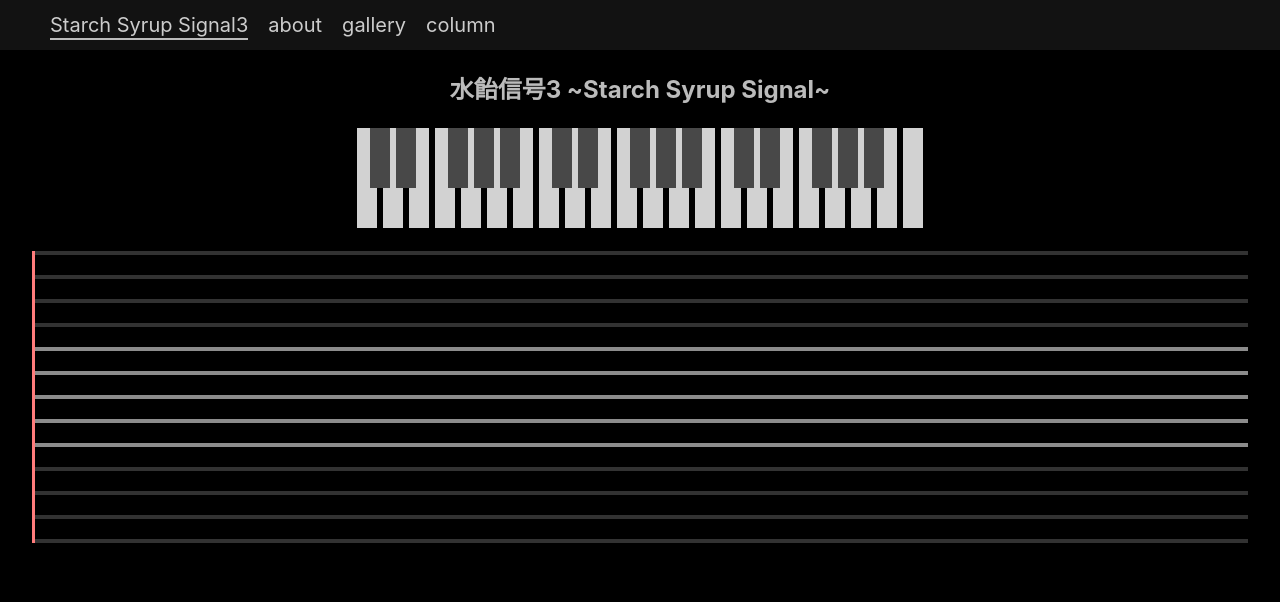
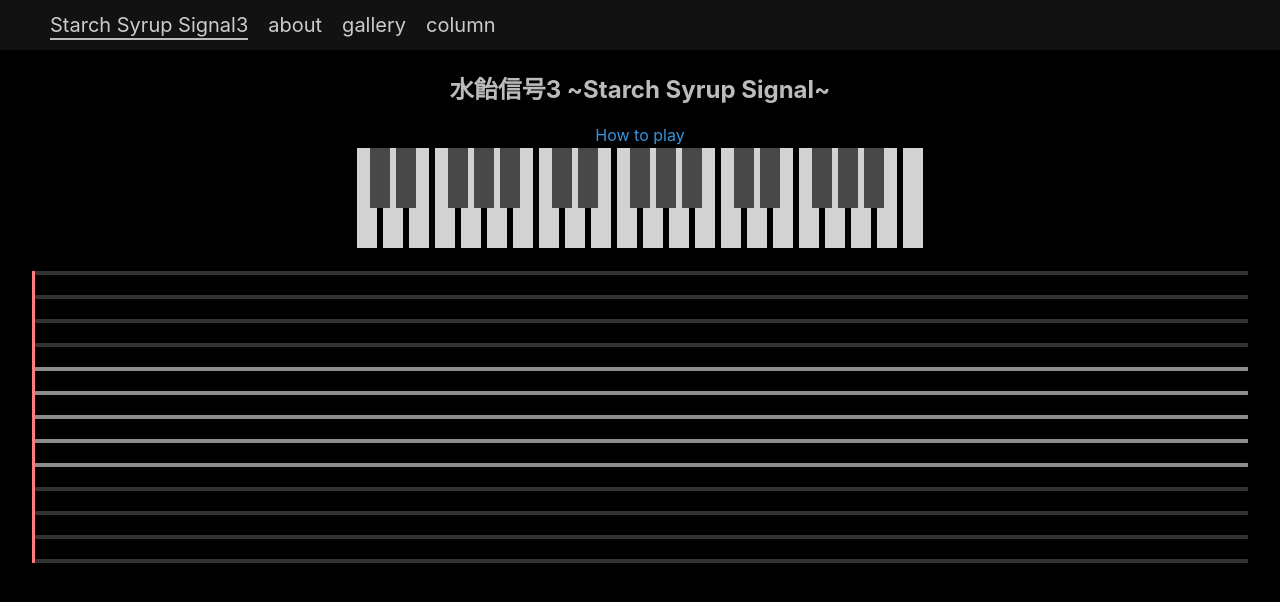
Before and after one commit to mizzsig/sssignal3, a Nuxt app in the folder app/front/: page / in a window 1280 px wide. Shown: the top 602 px of the page. Built offline with nearby package versions, Linux system fonts and the light colour scheme.

Commit message:
ピアノのヘルプを入れた

```diff
--- a/app/front/components/index/scene2.vue
+++ b/app/front/components/index/scene2.vue
@@ -1,6 +1,9 @@
 <template>
   <div class="container">
     <h1>水飴信号3 ~Starch Syrup Signal~</h1>
+    <a class="explain" @mousedown="isExplain = !isExplain">{{
+      this.isExplain ? "press any key" : "How to play"
+    }}</a>
     <div class="keyboard-container" style="margin-bottom: -66px;">
       <div
         :id="'black' + index"
@@ -11,7 +14,11 @@
         @mousedown="playPiano(index, 'black')"
         @mouseup="pianoMouseUp(index, 'black')"
         @mouseleave="pianoMouseUp(index, 'black')"
-      ></div>
+      >
+        <span class="keyboard-help" v-show="isExplain">{{
+          blackKeys[index]
+        }}</span>
+      </div>
     </div>
     <div class="keyboard-container">
       <div
@@ -22,7 +29,11 @@
         @mousedown="playPiano(index, 'white')"
         @mouseup="pianoMouseUp(index, 'white')"
         @mouseleave="pianoMouseUp(index, 'white')"
-      ></div>
+      >
+        <span class="keyboard-help" v-show="isExplain">{{
+          whiteKeys[index]
+        }}</span>
+      </div>
     </div>
     <div class="score-container">
       <div
@@ -52,7 +63,25 @@
 </template>
 
 <script>
-const whiteKeys = [
+export default {
+  data() {
+    return {
+      // 説明を表示するかどうか
+      isExplain: false,
+      isDrawingScore: false,
+      isNoteMoving: false,
+      score: [],
+      // 音符の位置を記録
+      notes: {},
+      notesKey: [],
+      // 音符のAudioクラスの配列
+      notesAudio: [],
+      windowWidth: 0,
+      // 表示しているキーボードを格納する配列、押されているときはtrue、押されてないときはfales
+      keyboardsBlack: [],
+      keyboardsWhite: [],
+      hiddenBlackKey: [2, 5, 7, 10, 12, 15, 17, 20],
+      whiteKeys: [
         "z",
         "x",
         "c",
@@ -75,8 +104,8 @@ const whiteKeys = [
         "p",
         "@",
         "["
-];
-const blackKeys = [
+      ],
+      blackKeys: [
         "s",
         "d",
         "g",
@@ -92,33 +121,16 @@ const blackKeys = [
         "9",
         "0",
         "-"
-];
-
-export default {
-  data() {
-    return {
-      isDrawingScore: false,
-      isNoteMoving: false,
-      score: [],
-      // 音符の位置を記録
-      notes: {},
-      notesKey: [],
-      // 音符のAudioクラスの配列
-      notesAudio: [],
-      windowWidth: 0,
-      // 表示しているキーボードを格納する配列、押されているときはtrue、押されてないときはfales
-      keyboardsBlack: [],
-      keyboardsWhite: [],
-      hiddenBlackKey: [2, 5, 7, 10, 12, 15, 17, 20]
+      ]
     };
   },
   mounted() {
     // mp3のプリロード
-    whiteKeys.forEach((value, index) => {
+    this.whiteKeys.forEach((value, index) => {
       this.notesAudio[`white${index}`] = new Audio();
       this.notesAudio[`white${index}`].src = `/top/scene2/white${index}.mp3`;
     });
-    blackKeys.forEach((value, index) => {
+    this.blackKeys.forEach((value, index) => {
       this.notesAudio[`black${index}`] = new Audio();
       this.notesAudio[`black${index}`].src = `/top/scene2/black${index}.mp3`;
     });
@@ -231,10 +243,16 @@ export default {
       const timeStamp = Date.now();
 
       // 古い音符を消す
-      //   this.notesKey = this.notesKey.filter(function(key) {
-      //     const index = key.indexOf("-");
-      //     const stamp = Number(key.substring(0, index));
-      //     return stamp + 4000 > timeStamp;
+      //   this.notesKey.forEach((note, index) => {
+      //     console.log(note, index);
+      //     const tmpIndex = note.indexOf("-");
+      //     // タイムスタンプ部分を抽出
+      //     const stamp = Number(note.substring(0, tmpIndex));
+      //     if (stamp + 4000 <= timeStamp) {
+      //       console.log("hit!");
+      //     // アニメーションが終わってるやつを消す
+      //       this.$delete(this.notesKey, index);
+      //     }
       //   });
       //   this.notes = this.notes.filter(note => note.timestamp + 4000 > timeStamp);
 
@@ -300,40 +318,40 @@ export default {
       }
 
       if (
-        !this.keyboardsWhite[whiteKeys.indexOf(event.key)] &&
-        whiteKeys.indexOf(event.key) >= 0 &&
-        whiteKeys.indexOf(event.key) < this.keyboardsWhite.length
+        !this.keyboardsWhite[this.whiteKeys.indexOf(event.key)] &&
+        this.whiteKeys.indexOf(event.key) >= 0 &&
+        this.whiteKeys.indexOf(event.key) < this.keyboardsWhite.length
       ) {
-        this.keyboardsWhite[whiteKeys.indexOf(event.key)] = true;
-        this.playPiano(whiteKeys.indexOf(event.key), "white");
+        this.keyboardsWhite[this.whiteKeys.indexOf(event.key)] = true;
+        this.playPiano(this.whiteKeys.indexOf(event.key), "white");
       } else if (
-        !this.keyboardsBlack[blackKeys.indexOf(event.key)] &&
-        blackKeys.indexOf(event.key) >= 0 &&
-        blackKeys.indexOf(event.key) < this.keyboardsBlack.length
+        !this.keyboardsBlack[this.blackKeys.indexOf(event.key)] &&
+        this.blackKeys.indexOf(event.key) >= 0 &&
+        this.blackKeys.indexOf(event.key) < this.keyboardsBlack.length
       ) {
-        this.keyboardsBlack[blackKeys.indexOf(event.key)] = true;
-        this.playPiano(blackKeys.indexOf(event.key), "black");
+        this.keyboardsBlack[this.blackKeys.indexOf(event.key)] = true;
+        this.playPiano(this.blackKeys.indexOf(event.key), "black");
       }
     },
     // キーボードからピアノ鍵盤が離されたかを判定する
     pianoKeyUp(event) {
       if (
-        whiteKeys.indexOf(event.key) >= 0 &&
-        whiteKeys.indexOf(event.key) < this.keyboardsWhite.length
+        this.whiteKeys.indexOf(event.key) >= 0 &&
+        this.whiteKeys.indexOf(event.key) < this.keyboardsWhite.length
       ) {
         const key = document.getElementById(
-          "white" + whiteKeys.indexOf(event.key)
+          "white" + this.whiteKeys.indexOf(event.key)
         );
-        this.keyboardsWhite[whiteKeys.indexOf(event.key)] = false;
+        this.keyboardsWhite[this.whiteKeys.indexOf(event.key)] = false;
         key.classList.remove("keydown");
       } else if (
-        blackKeys.indexOf(event.key) >= 0 &&
-        blackKeys.indexOf(event.key) < this.keyboardsBlack.length
+        this.blackKeys.indexOf(event.key) >= 0 &&
+        this.blackKeys.indexOf(event.key) < this.keyboardsBlack.length
       ) {
         const key = document.getElementById(
-          "black" + blackKeys.indexOf(event.key)
+          "black" + this.blackKeys.indexOf(event.key)
         );
-        this.keyboardsBlack[blackKeys.indexOf(event.key)] = false;
+        this.keyboardsBlack[this.blackKeys.indexOf(event.key)] = false;
         key.classList.remove("keydown");
       }
     },
@@ -348,6 +366,11 @@ export default {
 <style lang="scss" scoped>
 .container {
   overflow: hidden;
+
+  .explain {
+    cursor: pointer;
+    user-select: none;
+  }
 }
 
 .keyboard-container {
@@ -356,6 +379,7 @@ export default {
 }
 
 .keyboard {
+  position: relative;
   margin: 3px;
   width: 20px;
 }
@@ -363,12 +387,25 @@ export default {
 .white {
   background: rgb(210, 210, 210);
   height: 100px;
+
+  color: rgb(72, 72, 72);
 }
 
 .black {
   background: rgb(72, 72, 72);
   z-index: 3;
   height: 60px;
+
+  color: rgb(210, 210, 210);
+}
+
+.keyboard-help {
+  position: absolute;
+  left: 0px;
+  right: 0px;
+  bottom: 3px;
+  margin: auto;
+  user-select: none;
 }
 
 .keydown {
```
Lines whose indentation alone changed are shown as unchanged.
